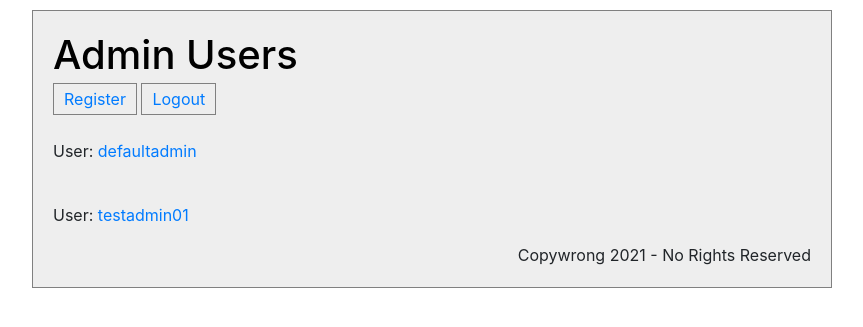
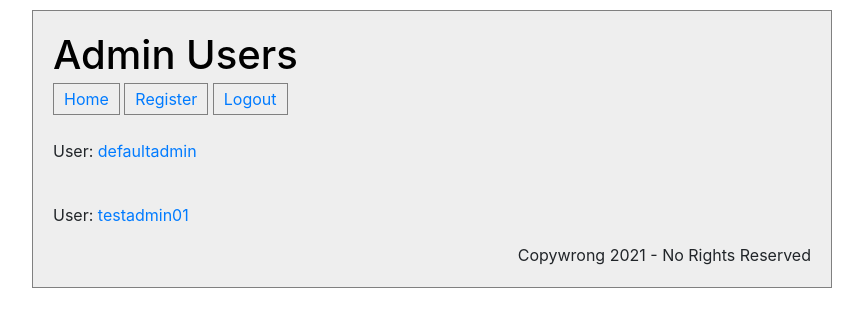
Before and after one commit to kkuraiz/WebDEV-CMS-Blog, a PHP site: page /admin_users.php in a window 1280 px wide. Shown: the top 327 px of the page, without its empty margins (208-1071 px from the left). Run offline with PHP 8.4, Linux system fonts and the light colour scheme; a user stored in the database is signed in; data comes from the database, SQL or seed files in the repository.

Commit message:
Update admin_users.php
Added home button

```diff
--- a/admin_users.php
+++ b/admin_users.php
@@ -28,6 +28,7 @@
             <h1><a href="admin_users.php">Admin Users</a></h1>
         </div>
         <ul id="menu">
+            <li><a href="admin_index.php" >Home</a></li>
             <li><a href="edit_users.php">Register</a></li>
             <li><a href="authenticate.php">Logout</a></li>
         </ul>
```
